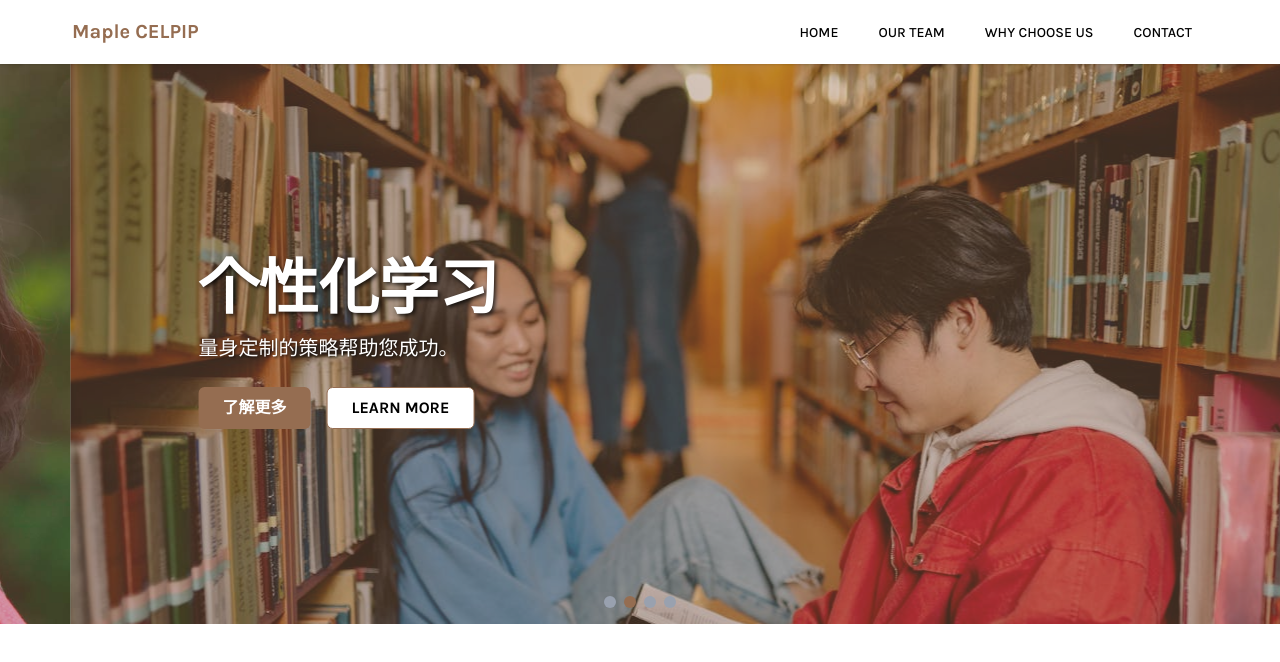
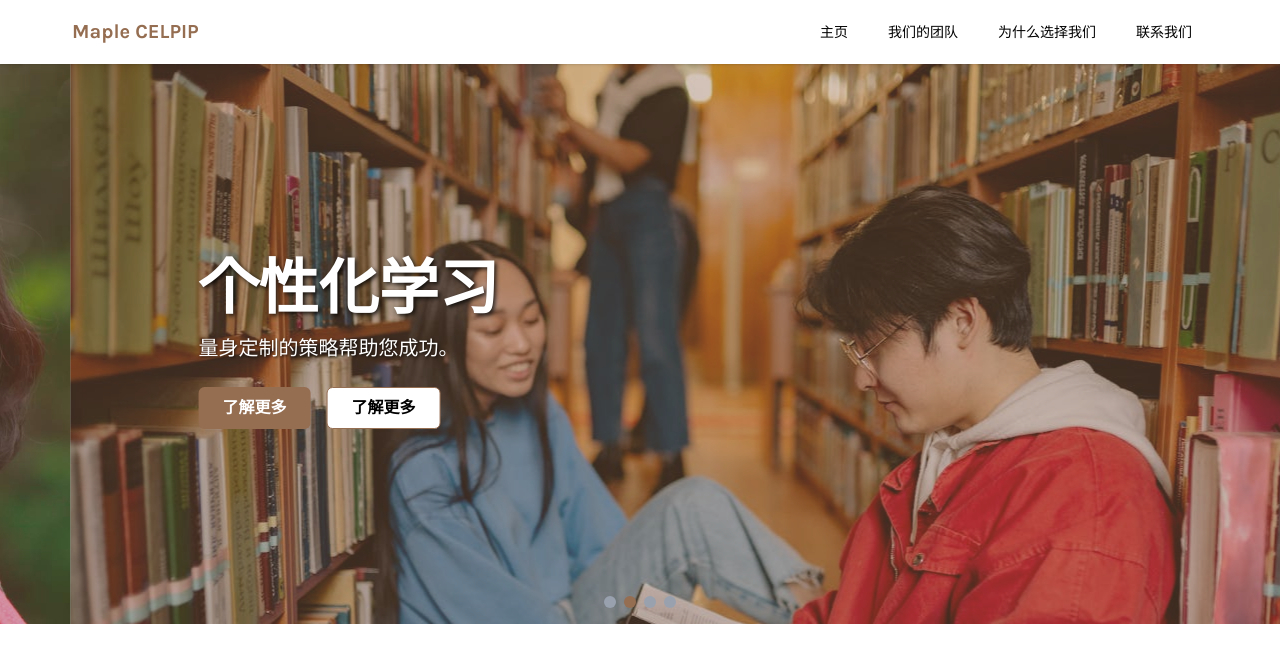
Before and after one commit to TalatAnik/maple-celpip, a React (Vite) app: page / in a window 1280 px wide. Shown: the top 662 px of the page. Built offline with nearby package versions, Linux system fonts and the light colour scheme; what tailwindcss-motion would draw is missing.

Commit message:
added some translations

```diff
--- a/src/components/Navbar.tsx
+++ b/src/components/Navbar.tsx
@@ -2,10 +2,10 @@ import { useState } from 'react'
 import { Link } from 'react-router-dom'
 
 const menuItems = [
-  { to: '/', label: 'Home' },
-  { to: '/about', label: 'Our Team' },
-  { to: '/why-choose-us', label: 'Why Choose Us' },
-  { to: '/contact', label: 'Contact' },
+  { to: '/', label: '主页' },
+  { to: '/about', label: '我们的团队' },
+  { to: '/why-choose-us', label: '为什么选择我们' },
+  { to: '/contact', label: '联系我们' },
 ]
 
 const Navbar: React.FC = () => {
--- a/src/components/Slider.tsx
+++ b/src/components/Slider.tsx
@@ -62,7 +62,7 @@ const Slider: React.FC<SliderProps> = ({ images }) => {
                   </p>
                   <div className="flex gap-4 justify-start">
                     <button className="btn-primary">{image.cta}</button>
-                    <button className="btn-secondary">Learn More</button>
+                    <button className="btn-secondary">了解更多</button>
                   </div>
                 </div>
               </div>
```
